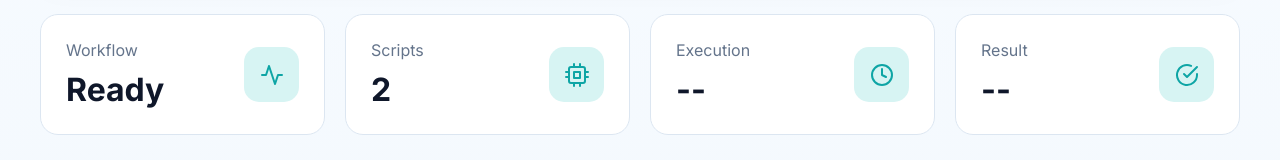
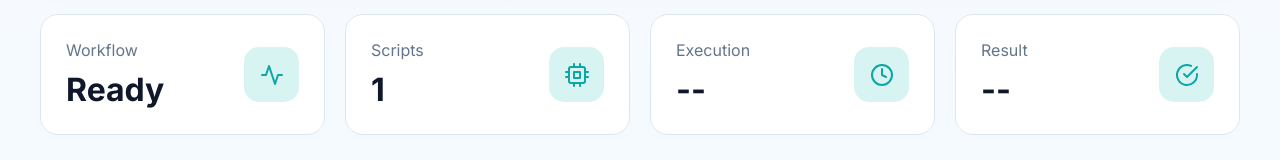
Before and after one commit to Kushagra-95/TimeSheet_Automation_Dashboard, a React (Vite) app in the folder frontend2/: page / in a window 1280 px wide. Shown: the part 253-413 px from the top of the page. Built offline with nearby package versions, Linux system fonts and the light colour scheme.

Commit message:
Change script value

```diff
--- a/frontend2/src/pages/Dashboard.jsx
+++ b/frontend2/src/pages/Dashboard.jsx
@@ -126,7 +126,7 @@ const data = await runWorkflow(uploadResult.jobId);
 
                     title="Scripts"
 
-                    value="2"
+                    value="1"
 
                     icon={<FiCpu />}
 
```
Also changed, not shown: 1 other file (tests, documents, lock files or other folders).
